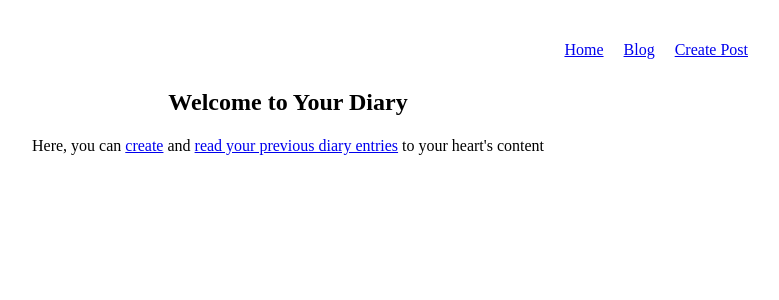
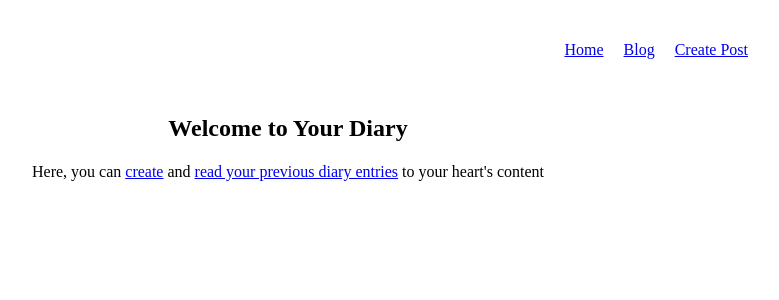
Before and after one commit to fqassem/diary, a React (Create React App) app in the folder diary-frontend/: page / in a window 1280 px wide. Shown: the top 300 px of the page, without its empty margins (352-1131 px from the left). Built offline with nearby package versions, Linux system fonts and the light colour scheme.

Commit message:
changing px to rem

```diff
--- a/diary-frontend/src/App.js
+++ b/diary-frontend/src/App.js
@@ -6,6 +6,7 @@ import GlobalStyle from "./globalStyles";
 import { Home, Blog, CreatePost, NotFound } from "./pages";
 
 const SiteContainer = styled.div`
+  display: grid;
   grid-gap: 1rem 4rem;
   padding: 1.5rem 1rem;
   margin: 0 auto;
@@ -18,11 +19,12 @@ const Header = styled.header`
   width: 100%;
   margin: 0 auto;
   text-align: right;
+
   ul {
     list-style-type: none;
     li {
       display: inline-block;
-      margin: 10px;
+      margin: 1rem;
     }
   }
 `;
--- a/diary-frontend/src/pages/CreatePost.js
+++ b/diary-frontend/src/pages/CreatePost.js
@@ -43,7 +43,7 @@ const StyledTextEditor = styled(RichTextEditor)`
 `;
 
 const SubmitButton = styled.input`
-  padding: 10px;
+  padding: 1rem;
   border: 1px solid black;
 `;
 
```
